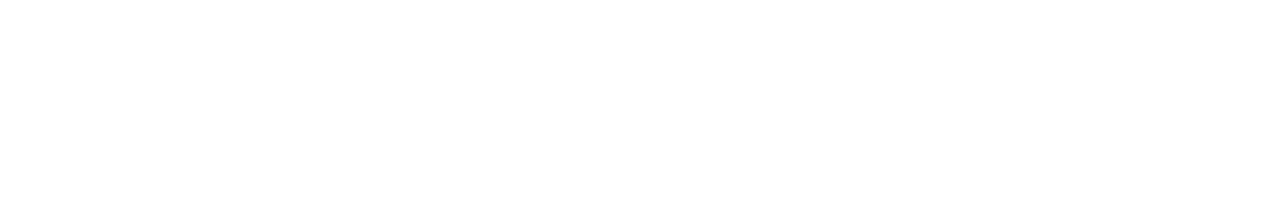
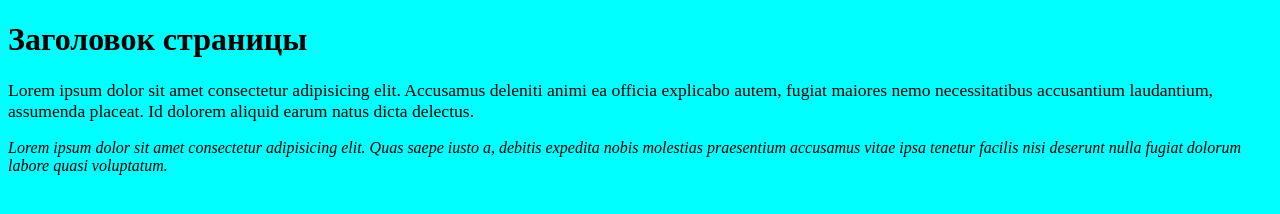
Before and after one commit to tuola-anna/test, a plain HTML site: page index.html in a window 1280 px wide. Drawn offline with Linux system fonts and the light colour scheme.

Commit message:
Украсили страницу

```diff
--- /dev/null
+++ b/css/1.css
@@ -0,0 +1,9 @@
+body{
+    background-color: aqua;
+}
+.cur{
+    font-style: italic;
+}
+.fs{
+    font-size: 1.1rem;
+}
--- a/index.html
+++ b/index.html
@@ -4,8 +4,11 @@
     <meta charset="UTF-8">
     <meta name="viewport" content="width=device-width, initial-scale=1.0">
     <title>Document</title>
+    <link rel="stylesheet" href="css/1.css">
 </head>
 <body>
-
+    <h1>Заголовок страницы</h1>
+    <p class="fs">Lorem ipsum dolor sit amet consectetur adipisicing elit. Accusamus deleniti animi ea officia explicabo autem, fugiat maiores nemo necessitatibus accusantium laudantium, assumenda placeat. Id dolorem aliquid earum natus dicta delectus.</p>
+    <p class="cur">Lorem ipsum dolor sit amet consectetur adipisicing elit. Quas saepe iusto a, debitis expedita nobis molestias praesentium accusamus vitae ipsa tenetur facilis nisi deserunt nulla fugiat dolorum labore quasi voluptatum.</p>
 </body>
 </html>
```
